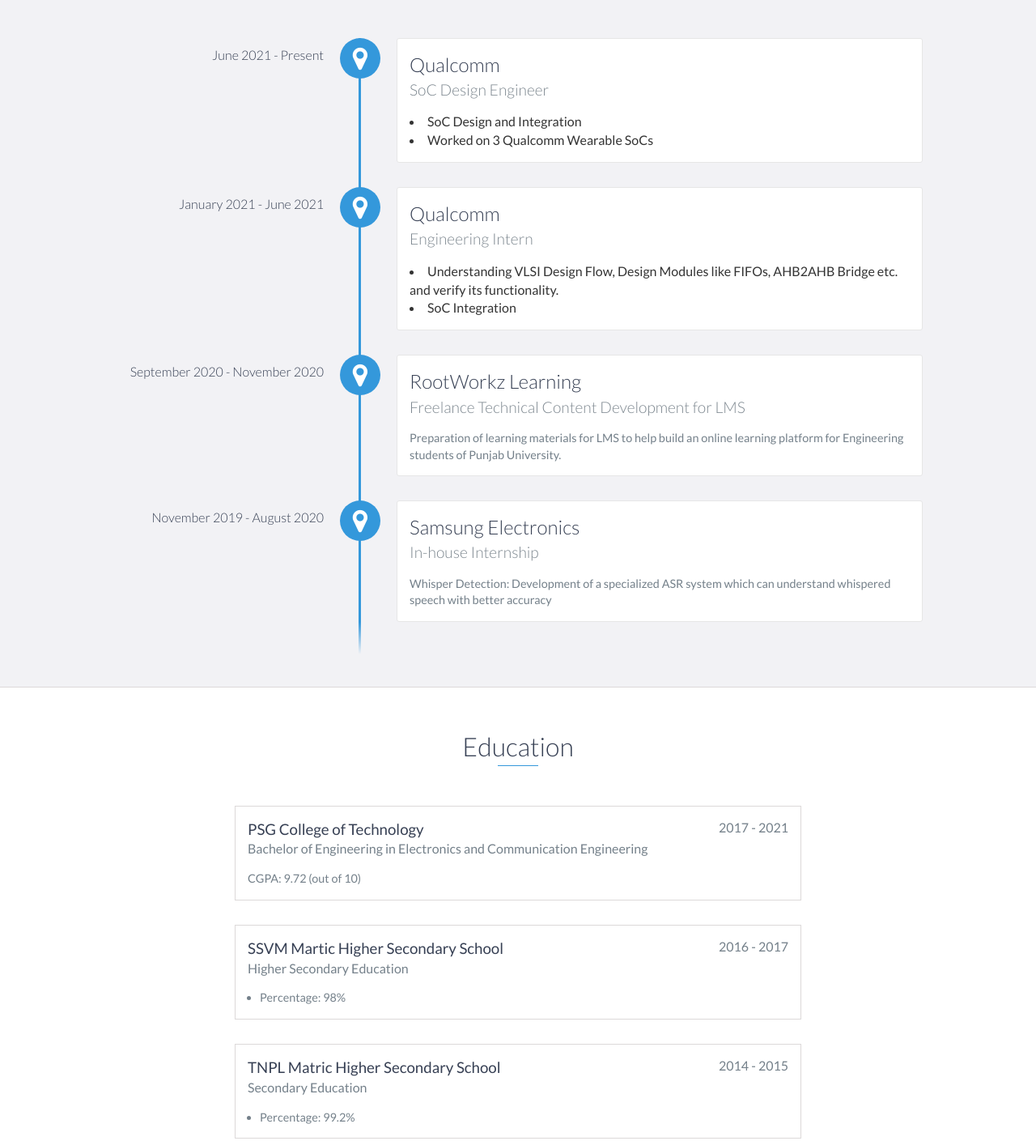
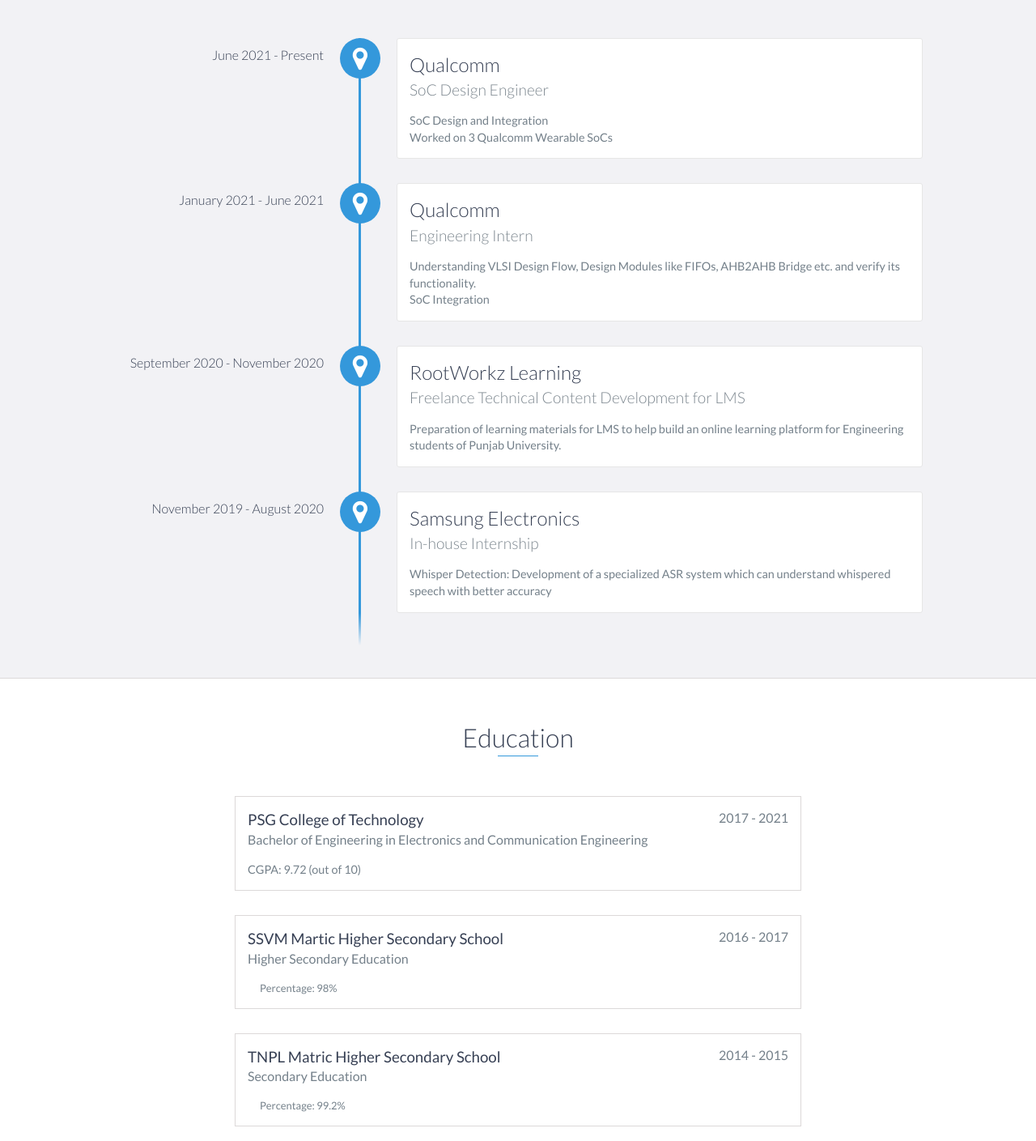
Before and after one commit to dhivyasri2000/dhivyasri2000.github.io, a website: page index.html in a window 1280 px wide. Shown: the part 1220-2629 px from the top of the page at 81% size. Drawn offline with nearby package versions, Linux system fonts and the light colour scheme.

Commit message:
Update index.html

```diff
--- a/index.html
+++ b/index.html
@@ -89,22 +89,22 @@
             <div data-date="June 2021 - Present">
                 <h3>Qualcomm</h3>
                 <h4>SoC Design Engineer</h4>
-                <li>
+                <p>
                     SoC Design and Integration
-                </li>
-		<li>
+		</p>
+		<p>
 		     Worked on 3 Qualcomm Wearable SoCs
-		</li>
+		</p>
             </div>
 	    <div data-date="January 2021 - June 2021">
                 <h3>Qualcomm</h3>
                 <h4>Engineering Intern</h4>
-                <li>
+                <p>
                     Understanding VLSI Design Flow, Design Modules like FIFOs, AHB2AHB Bridge etc. and verify its functionality.
-		</li>
-		<li>
+		</p>
+		<p>
 		    SoC Integration
-                </li>
+                </p>
             </div>
 	<div data-date="September 2020 - November 2020">
                 <h3>RootWorkz Learning</h3>
@@ -142,9 +142,9 @@
             <span class="education-date">2016 - 2017</span>
             <h4>Higher Secondary Education</h4>
             <ul>
-                <li>
+                <p>
                     Percentage: 98%
-		</li>
+		</p>
             </ul>
         </div>
         <!-- End .education-block -->
@@ -154,9 +154,9 @@
             <span class="education-date">2014 - 2015</span>
             <h4>Secondary Education</h4>
             <ul>
-                <li>
+                <p>
                     Percentage: 99.2%
-                </li>
+                </p>
 
             </ul>
         </div>
@@ -201,6 +201,11 @@
                     <!-- End .project-info -->
                 </div>
                 <!-- End .project -->
+		<div class="project shadow-large">
+                    <div class="project-image">
+                        <img src="images/project.jpg" />
+                    </div>
+                    <!-- End .project-image -->
 		<div class="project-info">
                         <h3>Automated Toll Plaza</h3>
                         <p>
```
